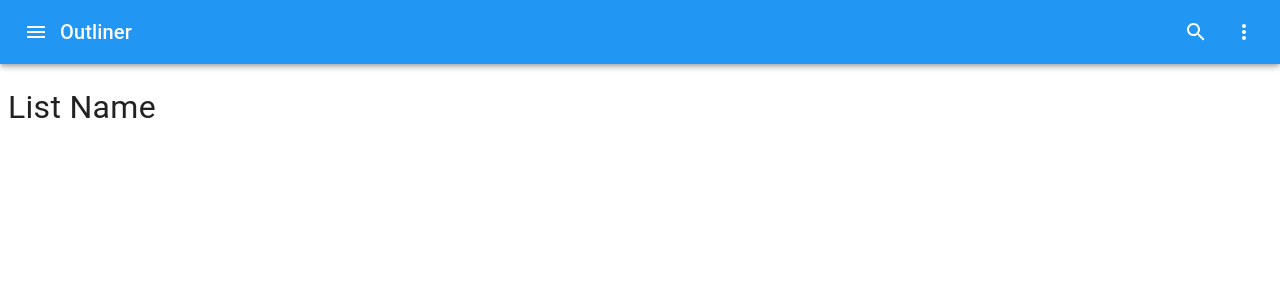
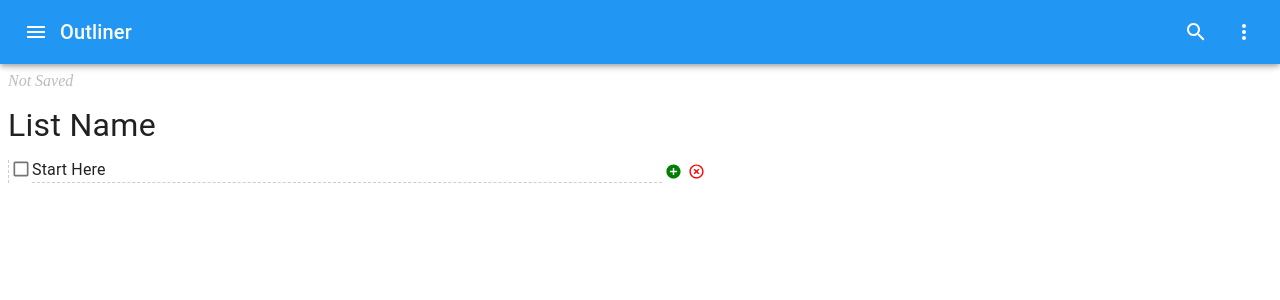
Before and after one commit to WMXGroup/react-sandbox-1, a React (Create React App) app: page / in a window 1280 px wide. Shown: the top 300 px of the page. Built offline with nearby package versions, Linux system fonts and the light colour scheme; the HTML template or start-up script is replaced by a standard one.

Commit message:
added lastsaved

```diff
--- a/src/components/TreeView.js
+++ b/src/components/TreeView.js
@@ -27,6 +27,7 @@ class TreeView extends React.Component {
     isLoading: false,
     anchorEl: null,
     setAnchorEl: false,
+    lastSaved: null,
   }
 
   componentDidMount = () => {
@@ -53,10 +54,13 @@ class TreeView extends React.Component {
         .then(res => this.setState({
           listName: res.data.listName,
           options: res.data.list,
+          lastSaved: res.data.lastSaved,
           isLoading: false
         }))
         }
       )
+    } else {
+      this.createBaseNode()
     }
   }
 
@@ -69,7 +73,8 @@ class TreeView extends React.Component {
     axios
     .post(`https://guarded-mesa-76047.herokuapp.com/api/lists/update/${listId}`, {
       list: this.state.options,
-      listName: this.state.listName
+      listName: this.state.listName,
+      lastSaved: this.state.lastSaved,
     })
     .then(() => {
       alert('Data saved successfully!')
@@ -193,6 +198,7 @@ class TreeView extends React.Component {
     // if(this.state.isLoading === false){
     //   this.writeToLS(this.state.options);
     // }
+    console.log(new Date())
 
      return (
        <React.Fragment>
@@ -237,9 +243,6 @@ class TreeView extends React.Component {
                   <MenuItem onClick={() => this.exportJSON()}>Export Data</MenuItem>
                   <MenuItem onClick={() => this.saveData()}>Save Data</MenuItem>
                   <MenuItem onClick={() => this.createNew()}>Create New</MenuItem>
-                  {this.state.options.length === 0 &&
-                    <MenuItem onClick={() => this.createBaseNode()}>Create Base Node</MenuItem>
-                  }
                 </Menu>
               <Typography variant="h6">
                   Outliner
@@ -265,6 +268,13 @@ class TreeView extends React.Component {
               color="primary"
               >Export Data
             </Button> */}
+          <div
+            style={{
+              fontStyle:'italic',
+              color:'#bbb',
+            }}>
+              {this.state.lastSaved === null ? 'Not Saved' : 'Last Saved: ' + this.state.lastSaved}
+          </div>
           <TextField
           InputProps={{
             disableUnderline: true,
```
